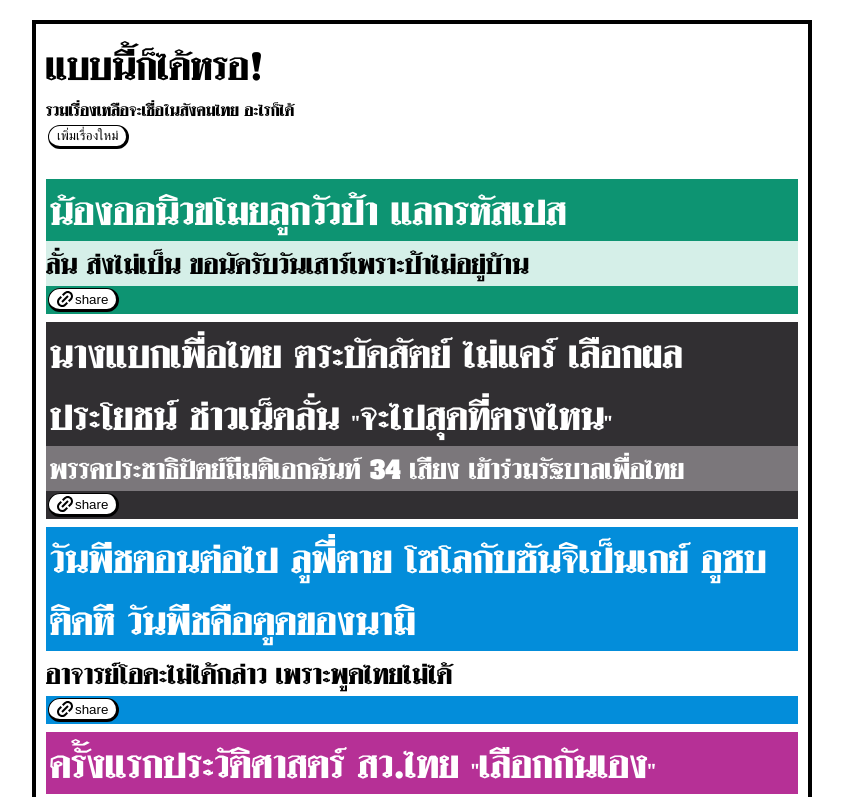
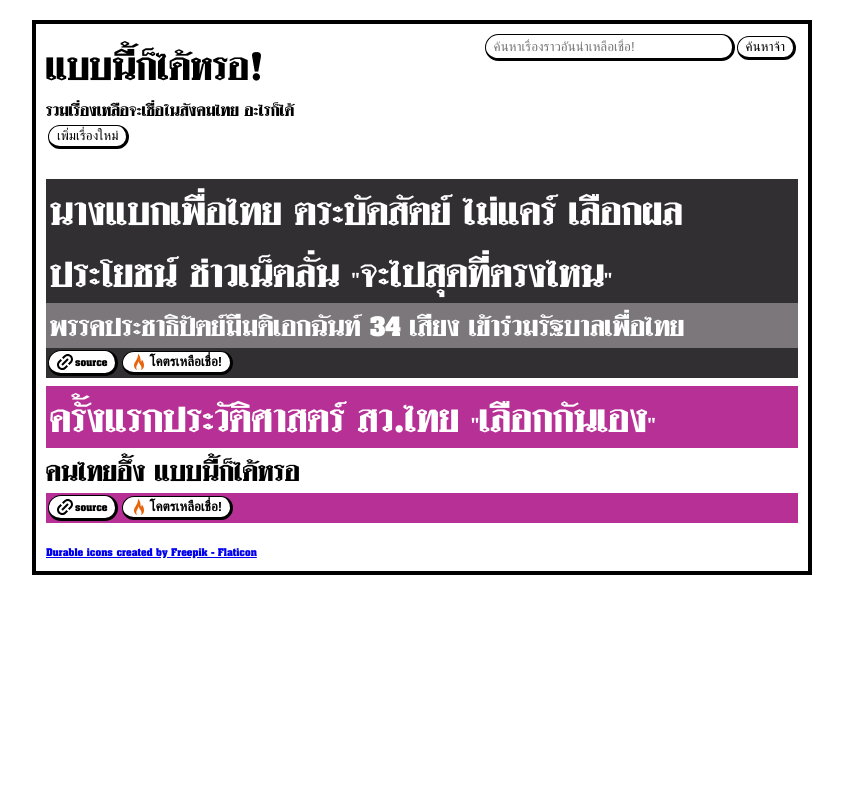
Before and after one commit to james-tharit/anonymity, a Next.js app: page / in a window 1280 px wide. Shown: the top 797 px of the page, without its empty margins (218-1061 px from the left). Built offline with nearby package versions, Linux system fonts and the light colour scheme.

Commit message:
feat: added search box

```diff
--- a/app/global.css
+++ b/app/global.css
@@ -1,6 +1,7 @@
 body {
     padding: 20px 20px 60px;
     max-width: 780px;
+    min-width: 440px;
     margin: 0 auto;
 }
 
@@ -39,3 +40,17 @@
     align-items: center;
     justify-content: space-between;
 }
+
+input {
+    background: #fff;
+    font-weight: 300;
+    min-width: 250px;
+    padding: 4px 8px;
+    border-radius: 24px;
+    border-style: solid;
+    border-width: 1px 3px 3px 1px;
+    border-color: #000000;
+    text-shadow: none;
+    box-shadow: none;
+    box-sizing: border-box;
+}
--- a/app/page.module.css
+++ b/app/page.module.css
@@ -3,6 +3,11 @@
     border-style: solid;
     border-width: 4px;
     border-color: black;
+}
+
+.header {
+    display: flex;
+    justify-content: space-between;
 }
 
 .body {
--- a/app/page.tsx
+++ b/app/page.tsx
@@ -1,41 +1,44 @@
 'use client'
-import React, { useState } from "react"
+import React, { FormEvent, useState } from "react"
 import styles from "./page.module.css"
 import { Article } from "../components/article"
 import { Modal } from "../components/modal";
 
 export default function Page() {
     const [showModal, setShowModal] = useState(false);
+    async function onSubmit(event: FormEvent<HTMLFormElement>) {
+        event.preventDefault()
 
+        const formData = new FormData(event.currentTarget)
+        console.log(formData.get('search'))
+    }
     return <div className={styles.background}>
-        <h1>แบบนี้ก็ได้หรอ!</h1>
-        <p>รวมเรื่องเหลือจะเชื่อในสังคมไทย อะไรก็ได้</p>
+        <div className={styles.header}>
+            <div>
+                <h1>แบบนี้ก็ได้หรอ!</h1>
+                <p>รวมเรื่องเหลือจะเชื่อในสังคมไทย อะไรก็ได้</p>
+            </div>
+            <form onSubmit={onSubmit}>
+                <input placeholder="ค้นหาเรื่องราวอันน่าเหลือเชื่อ!" type="text" name="search" />
+                <button type="submit">ค้นหาจ้า</button>
+            </form>
+        </div>
         <button onClick={() => setShowModal(true)}>เพิ่มเรื่องใหม่</button>
         <Modal style={{ display: showModal ? "block" : "none" }} onClose={() => setShowModal(false)} />
         <div className={styles.body}>
-            <Article
-                id="id-1"
-                title="น้องออนิวขโมยลูกวัวป้า แลกรหัสเปส"
-                caption="ลั่น ส่งไม่เป็น ขอนัดรับวันเสาร์เพราะป้าไม่อยู่บ้าน"
-                type={1}
-            />
             <Article
                 id="id-2"
                 title='นางแบกเพื่อไทย ตระบัดสัตย์ ไม่แคร์ เลือกผลประโยชน์  ช่าวเน็ตลั่น "จะไปสุดที่ตรงไหน"'
                 caption="พรรคประชาธิปัตย์มีมติเอกฉันท์ 34 เสียง เข้าร่วมรัฐบาลเพื่อไทย"
                 type={2}
-            />
-            <Article
-                id="id-3"
-                title='วันพีชตอนต่อไป ลูฟี่ตาย โซโลกับซันจิเป็นเกย์ อูซบติดหี วันพีชคือตูดของนามิ'
-                caption="อาจารย์โอดะไม่ได้กล่าว เพราะพูดไทยไม่ได้"
-                type={3}
+                link="https://youtu.be/-ZC5Y8heDPk?si=7_HhjpeTeqmystp0"
             />
             <Article
                 id="id-4"
                 title='ครั้งแรกประวัติศาสตร์ สว.ไทย "เลือกกันเอง"'
-                caption="ชาวไทยอึ้ง แบบนี้ก็ได้หรอ"
+                caption="คนไทยอึ้ง แบบนี้ก็ได้หรอ"
                 type={4}
+                link="https://www.thaipbs.or.th/news/content/337938"
             />
         </div>
         <a href="https://www.flaticon.com/free-icons/durable" title="durable icons">Durable icons created by Freepik - Flaticon</a>
--- a/components/article.module.css
+++ b/components/article.module.css
@@ -70,3 +70,18 @@
     font-size: 100%;
     overflow: hidden;
 }
+
+.button {
+    color: black;
+    text-decoration: none;
+    background-color: white;
+    display: inline-block;
+    margin: 2px;
+    padding: 2px 8px;
+    border: 2px solid black;
+    border-width: 1px 3px 3px 1px;
+    border-radius: 24px;
+    display: inline-flex;
+    align-items: center;
+    justify-content: space-between;
+}
--- a/components/article.tsx
+++ b/components/article.tsx
@@ -1,3 +1,4 @@
+import Link from "next/link"
 import styles from "./article.module.css"
 import Image from 'next/image'
 
@@ -9,7 +10,7 @@
     link?: string
 }
 
-export const Article = ({ title, caption, type, id }: AricleParam) => {
+export const Article = ({ title, caption, type, id, link = "" }: AricleParam) => {
 
     let types = {
         type: styles.type1,
@@ -45,7 +46,7 @@
                 <div className={types.subType}>
                     <h2>{caption}</h2>
                 </div>
-                <button className={styles.button}>
+                <Link href={link} className={styles.button}>
                     <Image
                         style={{ marginRight: 2 }}
                         src="/link.svg"
@@ -53,7 +54,17 @@
                         height={16}
                         alt="Picture of the author"
                     />
-                    share
+                    source
+                </Link>
+                <button style={{ fontWeight: 'bold' }} className={styles.button}>
+                    <Image
+                        style={{ marginRight: 2 }}
+                        src="/flame.svg"
+                        width={16}
+                        height={16}
+                        alt="Picture of the author"
+                    />
+                    โคตรเหลือเชื่อ!
                 </button>
             </div>
         </div >
```
Also changed, not shown: public/flame.svg (added), 1 other file (tests, documents, lock files or other folders).
